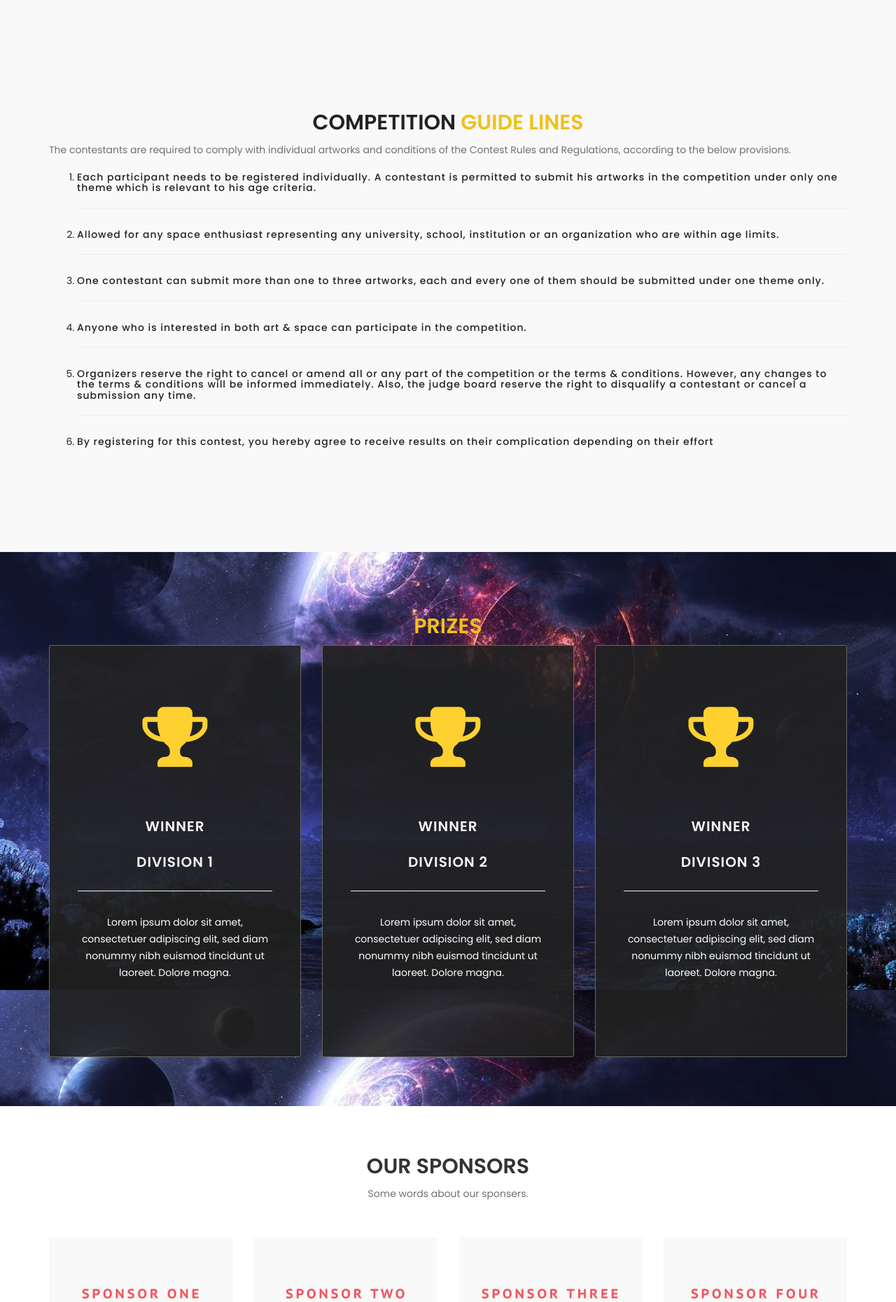
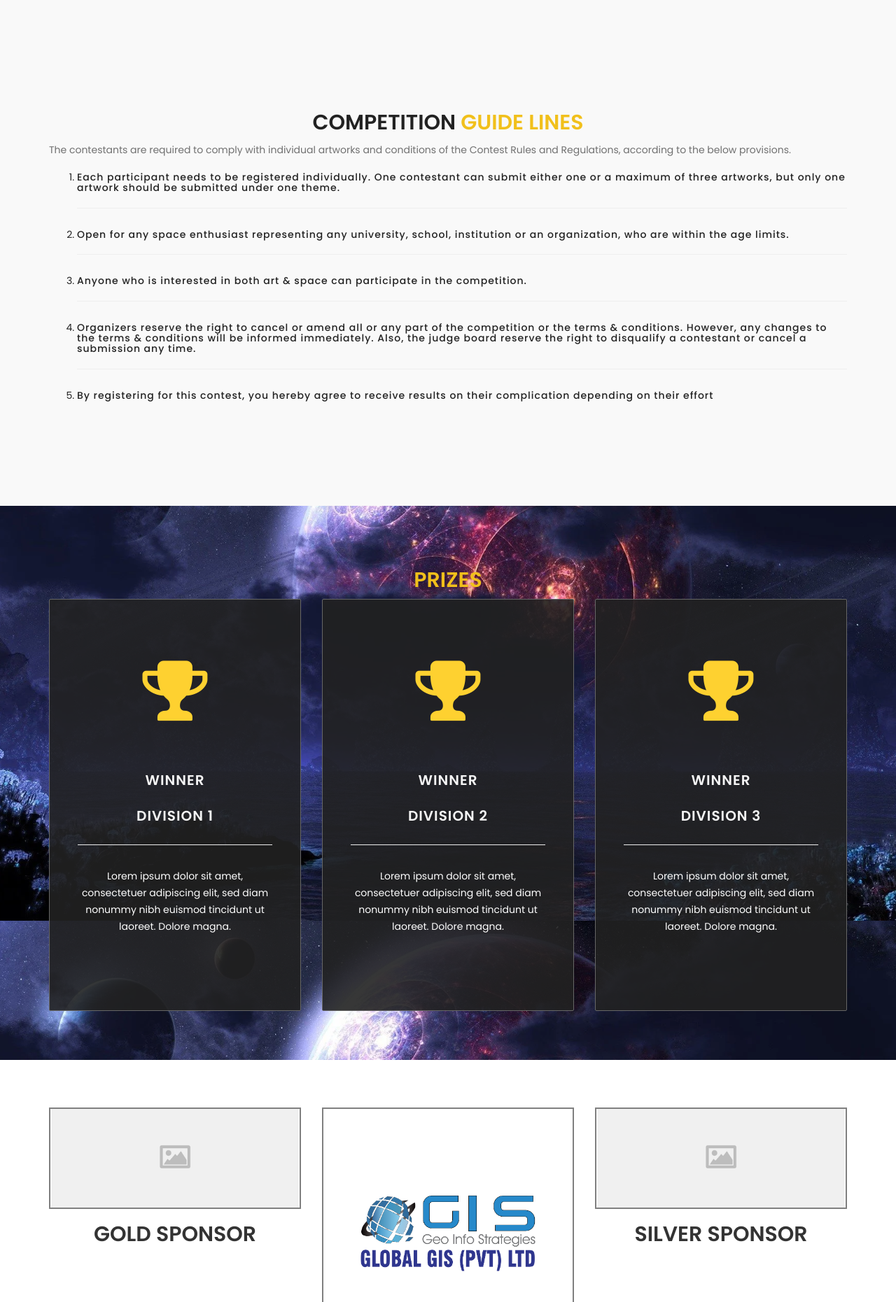
Before and after one commit to ThiwankaShan/SEDS-Space-Art-2021, a PHP site: page /public/index.html in a window 1280 px wide. Shown: the part 4639-6500 px from the top of the page at 70% size. Run offline with PHP 8.4, Linux system fonts and the light colour scheme; some libraries are stand-ins or nearby versions.

Commit message:
form modifed, sponser banner added

```diff
--- a/public/css/style.css
+++ b/public/css/style.css
@@ -730,6 +730,7 @@ ul.timeline > li > .timeline-panel:after {
 -----------------------------------------*/
 #sponsors img {
   margin-top: 18px;
+  border:2px solid grey;
 }
 
 
--- a/public/index.html
+++ b/public/index.html
@@ -307,7 +307,7 @@
 							<div class="speakers-thumb">
 								<h3>Randy Chriz Perera</h3>
 								<h6>Artist & Animator</h6>
-								<p>Co-Founder/Chief animator of Mereki United</p>
+								<p>Co-Founder/Chief animator of Meraki United</p>
 								<ul class="social-icon text-center judge-fa">
 									<li><a href="https://www.facebook.com/RandyChrizTheARTIST/"
 											class="fa fa-facebook wow fadeInUp " data-wow-delay="1s"></a></li>
@@ -580,20 +580,14 @@
 						Contest Rules and Regulations, according to the below provisions.</p>
 					<ol>
 						<li>
-							<h5>Each participant needs to be registered individually. A contestant is permitted to
-								submit his artworks in the competition under only one theme which is relevant to his
-								age criteria.</h5>
+							<h5>Each participant needs to be registered individually. One contestant can submit either
+								one or a maximum of three artworks, but only one artwork should be submitted under
+								one theme.</h5>
 						</li>
 						<hr>
 						<li>
-							<h5>Allowed for any space enthusiast representing any university, school, institution or
-								an
-								organization who are within age limits.</h5>
-						</li>
-						<hr>
-						<li>
-							<h5>One contestant can submit more than one to three artworks, each and every one of
-								them should be submitted under one theme only.</h5>
+							<h5>Open for any space enthusiast representing any university, school, institution or an
+								organization, who are within the age limits.</h5>
 						</li>
 						<hr>
 						<li>
@@ -670,32 +664,24 @@
 ============================== -->
 	<section id="sponsors" class="parallax-section">
 		<div class="container">
+
 			<div class="row">
-
-				<div class="wow bounceIn col-md-12 col-sm-12">
-					<div class="section-title">
-						<h2>Our Sponsors</h2>
-						<p>Some words about our sponsers.</p>
-					</div>
+				<div class="wow fadeInUp col-md-4 col-sm-12 col-xs-12" data-wow-delay="0.3s">
+					<img src="images/preview.png" class="img-responsive" alt="sponsors">
+					<h2>Gold Sponsor</h2>
 				</div>
 
-				<div class="wow fadeInUp col-md-3 col-sm-6 col-xs-6" data-wow-delay="0.3s">
-					<img src="images/sponsor-img1.jpg" class="img-responsive" alt="sponsors">
+				<div class="wow fadeInUp col-md-4 col-sm-12 col-xs-12" data-wow-delay="0.3s">
+					<img src="images/Logo-01.jpg" class="img-responsive" alt="sponsors">
+					<h2>Platinum Sponsor</h2>
 				</div>
 
-				<div class="wow fadeInUp col-md-3 col-sm-6 col-xs-6" data-wow-delay="0.4s">
-					<img src="images/sponsor-img2.jpg" class="img-responsive" alt="sponsors">
+				<div class="wow fadeInUp col-md-4 col-sm-12 col-xs-12" data-wow-delay="0.3s">
+					<img src="images/preview.png" class="img-responsive" alt="sponsors">
+					<h2>Silver Sponsor</h2>
 				</div>
+			</div>
 
-				<div class="wow fadeInUp col-md-3 col-sm-6 col-xs-6" data-wow-delay="0.7s">
-					<img src="images/sponsor-img3.jpg" class="img-responsive" alt="sponsors">
-				</div>
-
-				<div class="wow fadeInUp col-md-3 col-sm-6 col-xs-6" data-wow-delay="1s">
-					<img src="images/sponsor-img4.jpg" class="img-responsive" alt="sponsors">
-				</div>
-
-			</div>
 		</div>
 	</section>
 
@@ -727,7 +713,7 @@
 						<div class="section-title">
 							<h2>Keep in touch</h2>
 						</div>
-						<form action="mailto:shane.thiwanka@gmail.com" method="post">
+						<form action="mailto:sedsglobalspacearts@gmail.com" method="post">
 							<input name="name" type="text" class="form-control" id="name" placeholder="Name">
 							<input name="email" type="email" class="form-control" id="email" placeholder="Email">
 							<textarea name="message" rows="5" class="form-control" id="message"
```
Also changed, not shown: public/form.html (+51 -11 lines), public/images/Logo-01.jpg (added), public/js/app.js.
